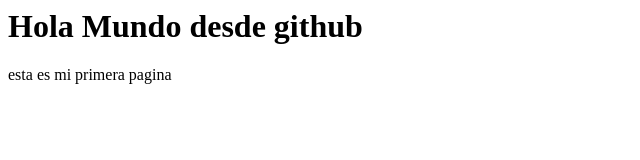
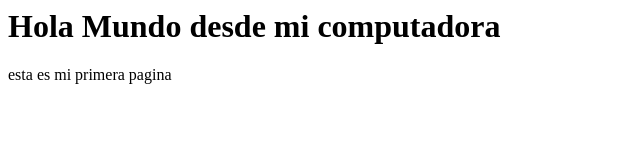
Before and after one commit to santiagoherrera-lgtm/miwebgithub, a plain HTML site: page index.html in a window 1280 px wide. Shown: the whole page, without its empty margins (0-640 px from the left). Drawn offline with Linux system fonts and the light colour scheme.

Commit message:
Actualice el titulo

```diff
--- a/index.html
+++ b/index.html
@@ -1,2 +1,2 @@
-<h1>Hola Mundo desde github</h1>
+<h1>Hola Mundo desde mi computadora</h1>
 <p>esta es mi primera pagina</p>
```
